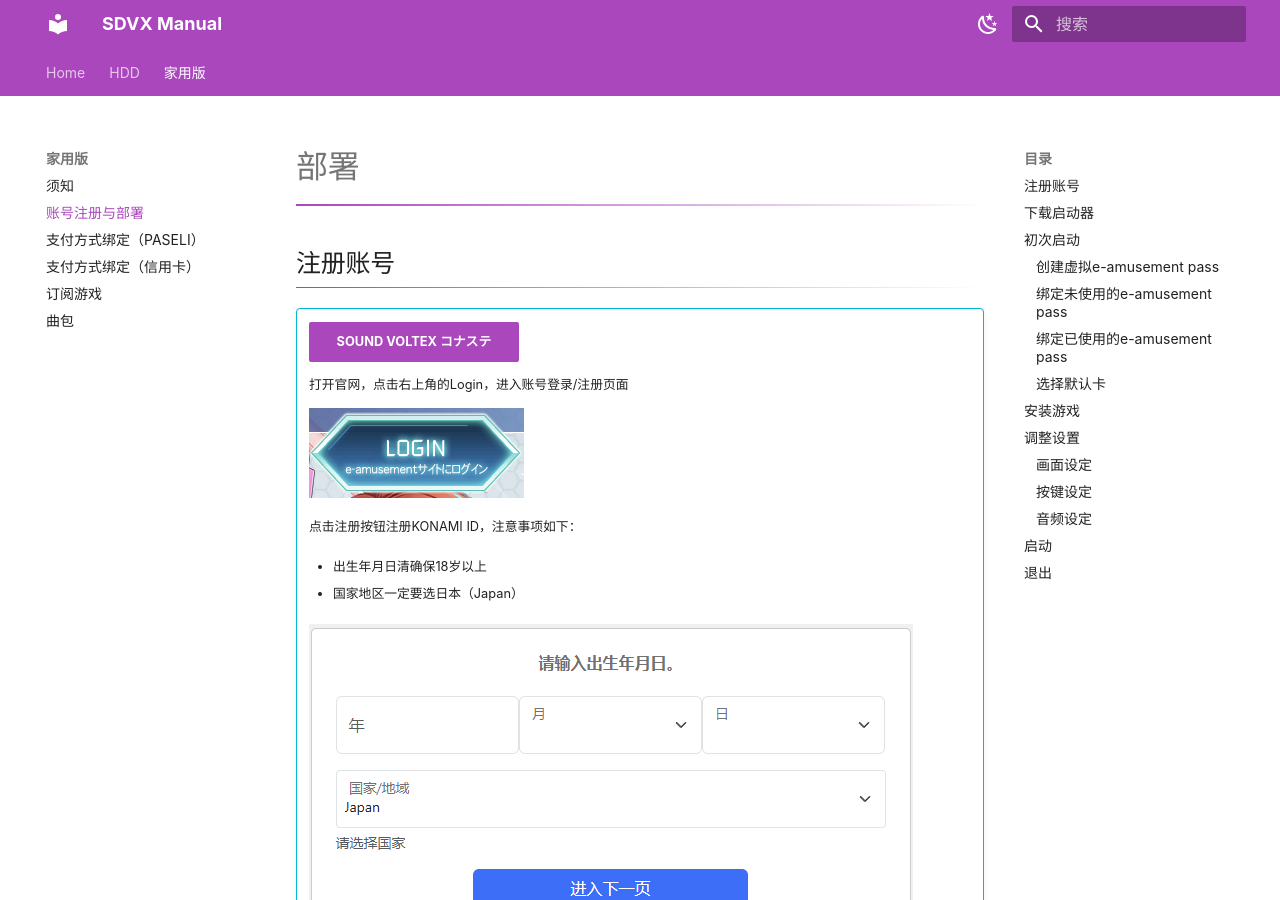
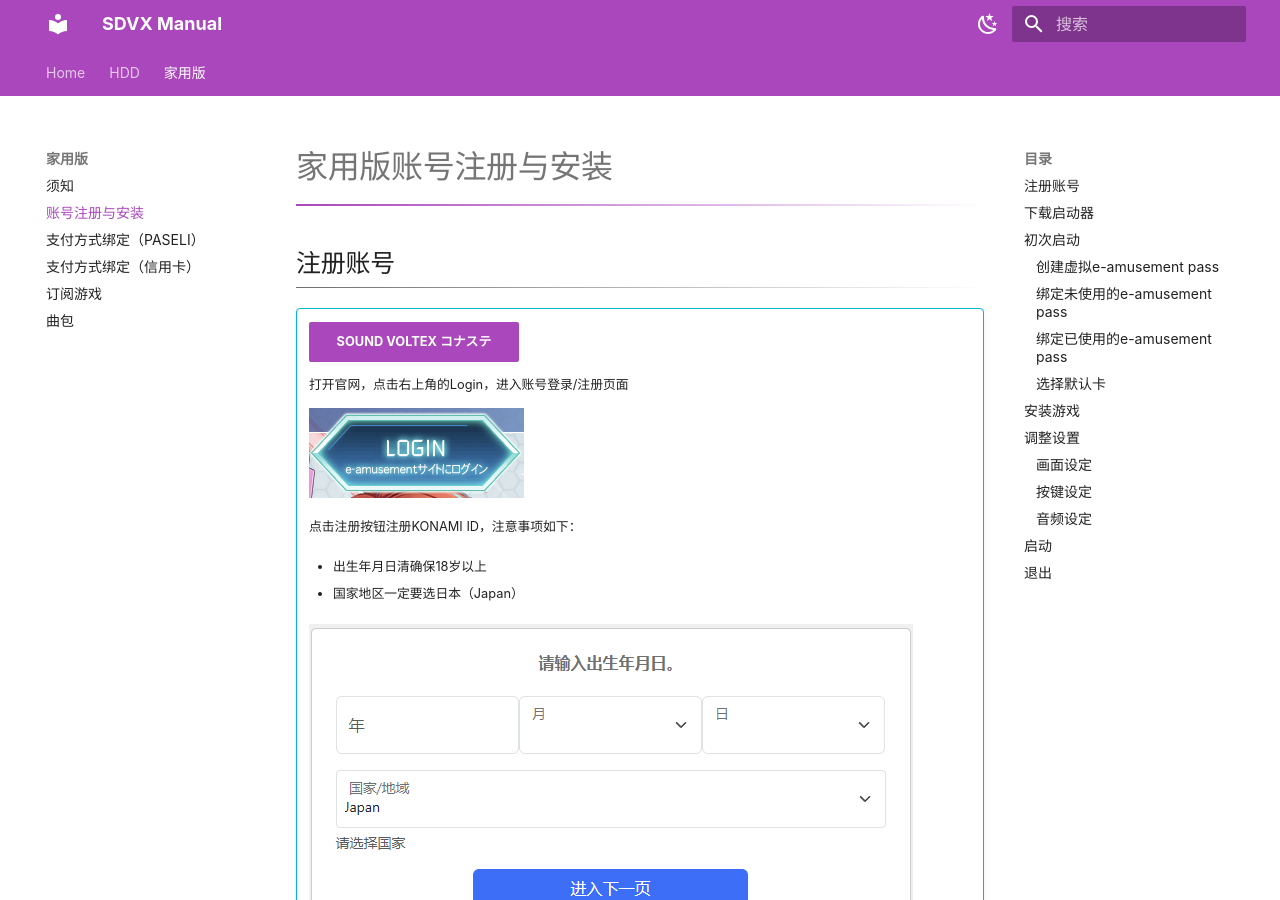
Before and after one commit to arkitowho/kfc-manual, an MkDocs documentation site: the page built from docs/konasute/setup.md, in a window 1280 px wide and 900 px high. Built offline with MkDocs 1.6.1 and Material for MkDocs 9.7.7, drawn with Linux system fonts in a browser that asks for light colours.

Commit message:
edit: Konasute title

```diff
--- a/docs/konasute/setup.md
+++ b/docs/konasute/setup.md
@@ -1,4 +1,4 @@
-# 部署
+# 家用版账号注册与安装
 
 ## 注册账号
 
--- a/mkdocs.yml
+++ b/mkdocs.yml
@@ -67,7 +67,7 @@ nav:
       - 耳机孔配置: 'hdd/extras/enable-headphone-jack.md'
   - 家用版:
     - 须知: 'konasute/qa.md'
-    - 账号注册与部署: 'konasute/setup.md'
+    - 账号注册与安装: 'konasute/setup.md'
     - 支付方式绑定（PASELI）: 'konasute/payment-paseli.md'
     - 支付方式绑定（信用卡）: 'konasute/payment-creditcard.md'
     - 订阅游戏: 'konasute/subscription.md'
```
